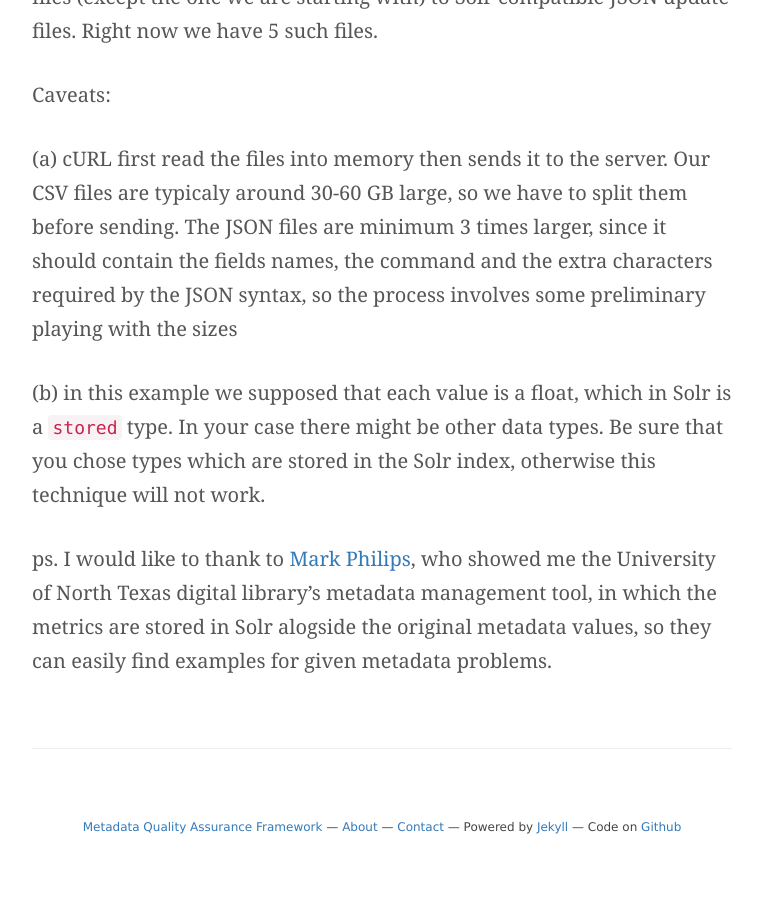
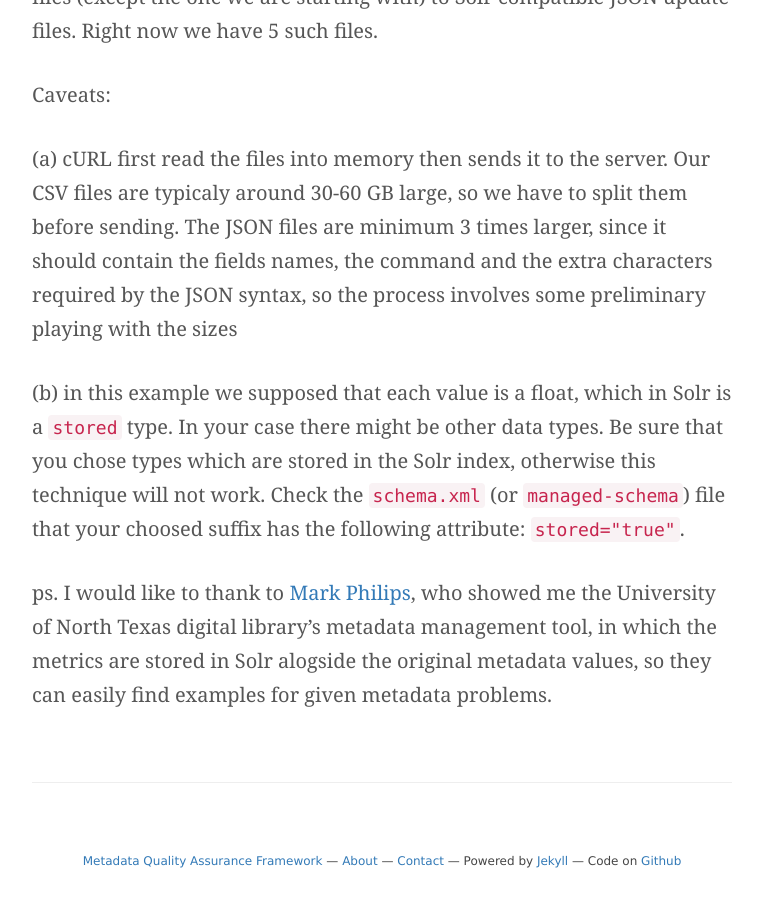
Before and after one commit to pkiraly/pkiraly.github.io, a Jekyll site: the page built from _posts/2018-05-04-incremental-solr-indexing.md, in a window 1280 px wide and 900 px high, scrolled down 3412 px. Shown: the whole window, without its empty margins (258-1020 px from the left). Built offline with Jekyll 4.4.1, drawn with Linux system fonts in a browser that asks for light colours; nearby versions of some CDN libraries; some web fonts are replaced; comment, search, counter and statistics services are not loaded; before the commit the page ends 4278 px from its top, so only the background shows below that.

Commit message:
Update 2018-05-04-incremental-solr-indexing.md

```diff
--- a/_posts/2018-05-04-incremental-solr-indexing.md
+++ b/_posts/2018-05-04-incremental-solr-indexing.md
@@ -117,7 +117,8 @@ some preliminary playing with the sizes
 
 (b) in this example we supposed that each value is a float, which in Solr is a `stored` type. In your case there might
 be other data types. Be sure that you chose types which are stored in the Solr index, otherwise this technique will
-not work.
+not work. Check the `schema.xml` (or `managed-schema`) file that your choosed suffix has the following
+attribute: `stored="true"`.
 
 ps. I would like to thank to [Mark Philips](https://twitter.com/vphill), who showed me the University of North
 Texas digital library's metadata management tool, in which the metrics are stored in Solr alogside the original
```
